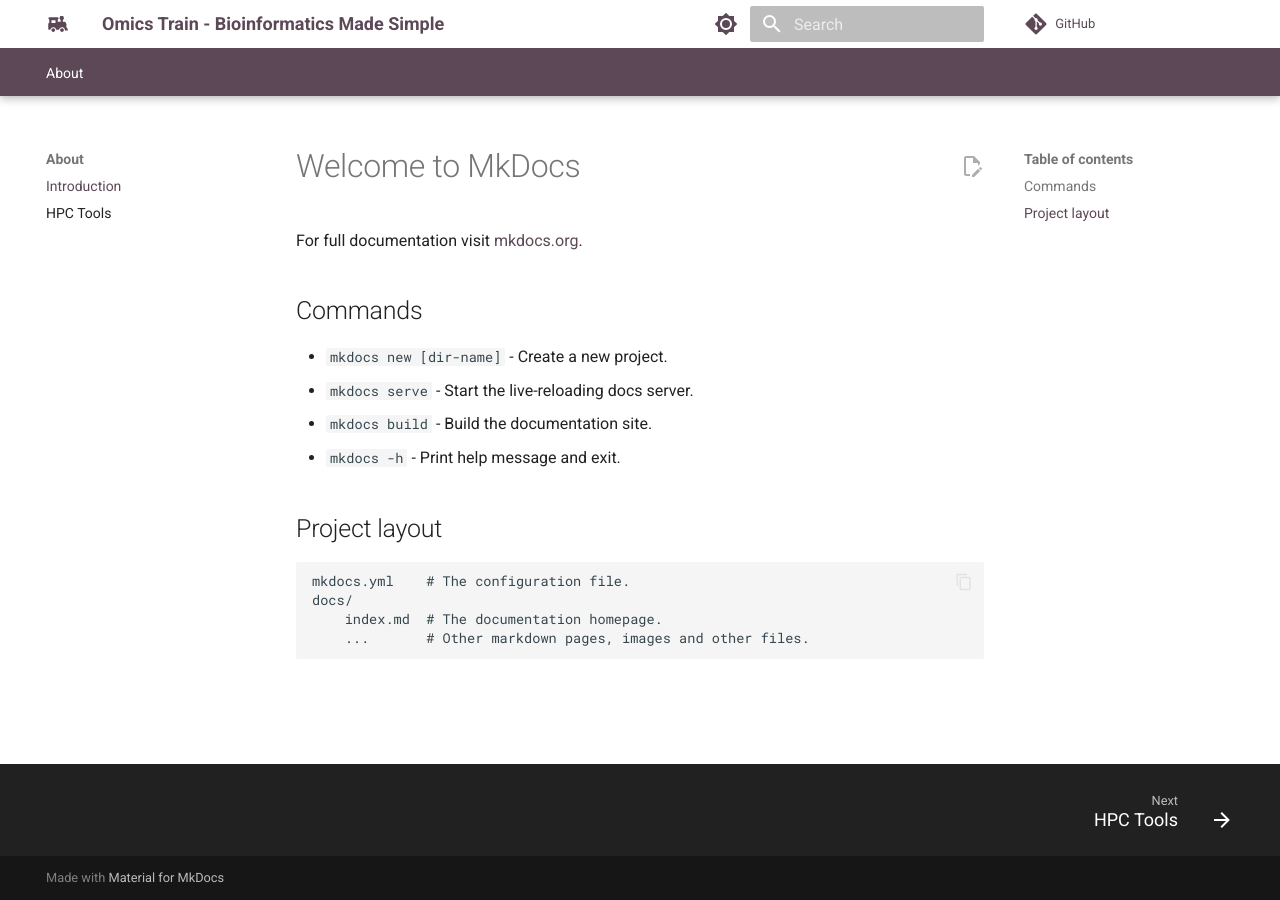
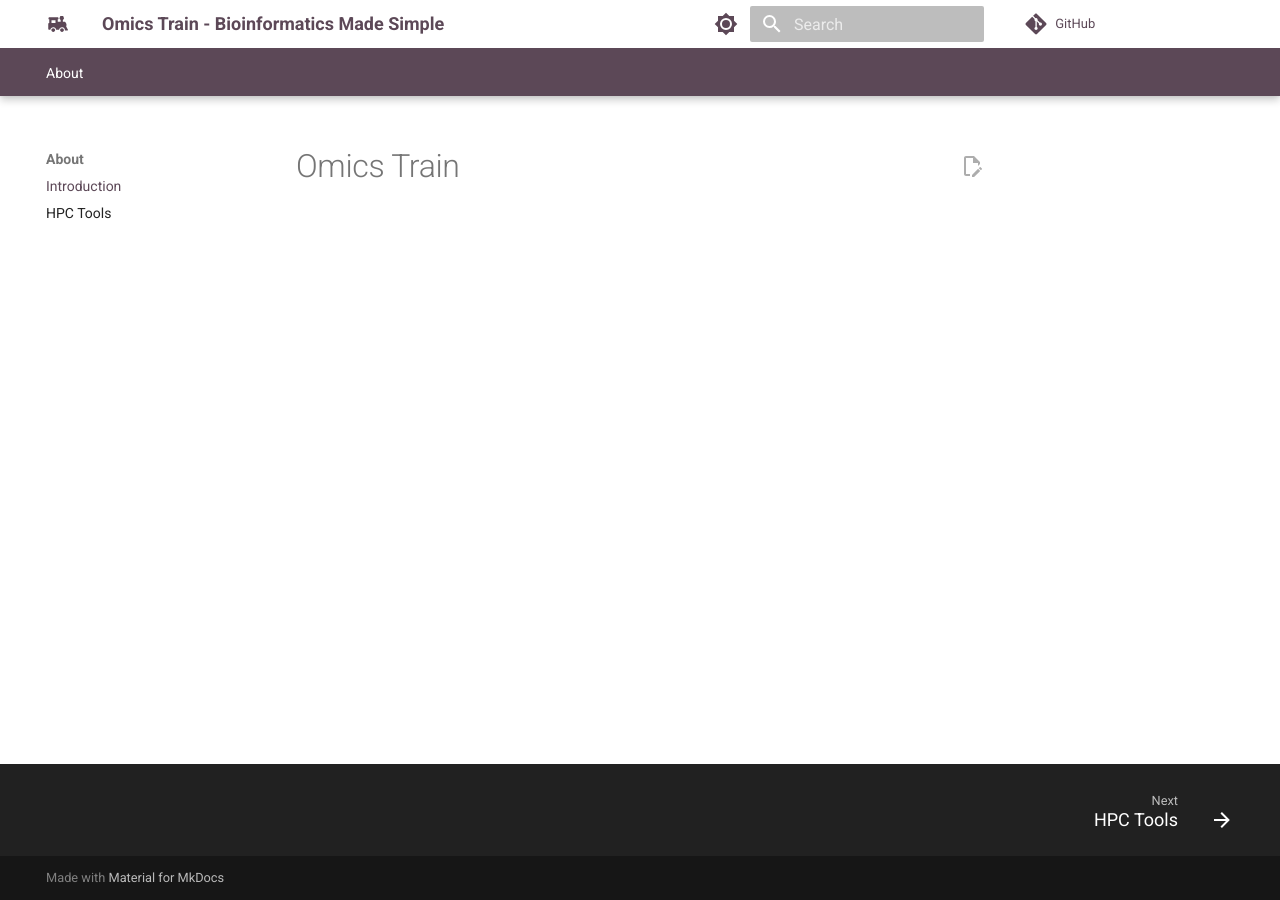
Before and after one commit to comp-tox-jhu/CompToxLab, an MkDocs documentation site: the page built from docs/index.md, in a window 1280 px wide. Built offline with MkDocs 1.6.1 and Material for MkDocs 9.7.7, drawn with Linux system fonts in a browser that asks for light colours; comment, search, counter and statistics services are not loaded.

Commit message:
Update index.md

```diff
--- a/docs/index.md
+++ b/docs/index.md
@@ -1,17 +1 @@
-# Welcome to MkDocs
-
-For full documentation visit [mkdocs.org](https://www.mkdocs.org).
-
-## Commands
-
-* `mkdocs new [dir-name]` - Create a new project.
-* `mkdocs serve` - Start the live-reloading docs server.
-* `mkdocs build` - Build the documentation site.
-* `mkdocs -h` - Print help message and exit.
-
-## Project layout
-
-    mkdocs.yml    # The configuration file.
-    docs/
-        index.md  # The documentation homepage.
-        ...       # Other markdown pages, images and other files.
+# Omics Train
```
